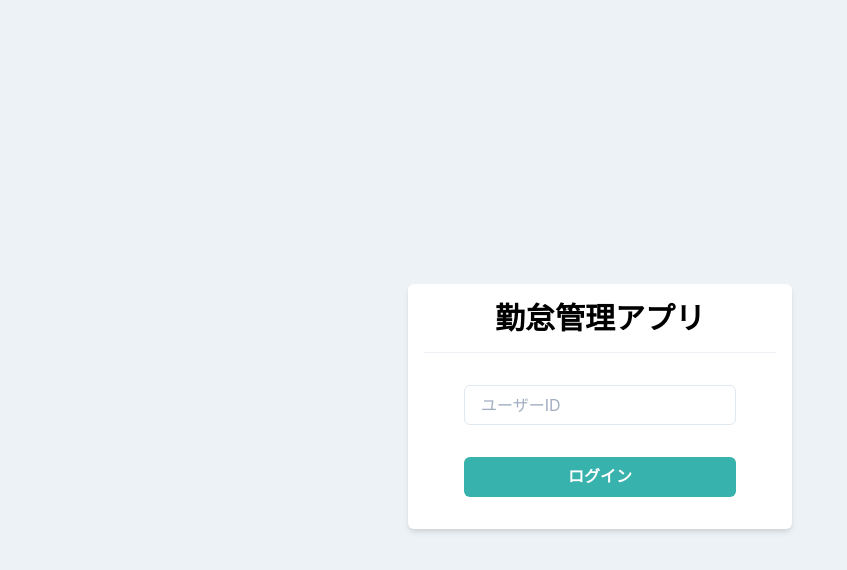
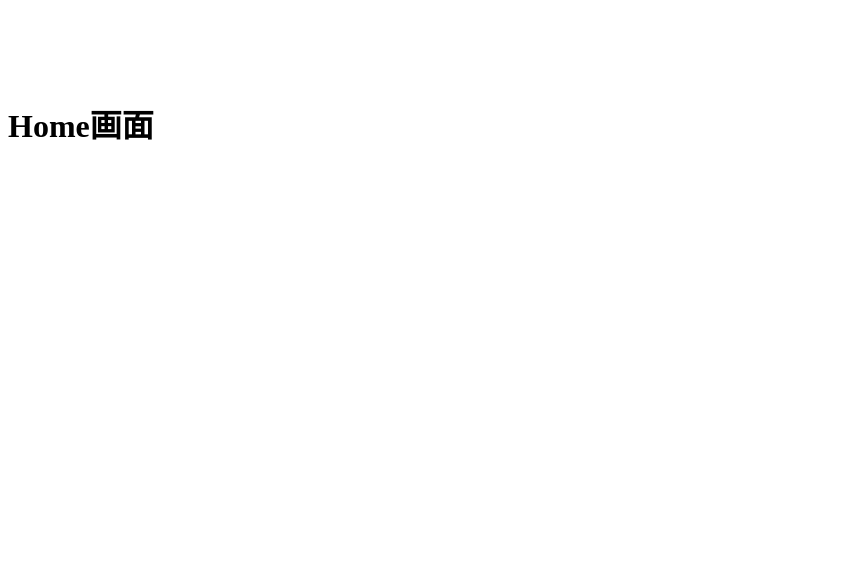
Before and after one commit to sum16/attendance_app_for_react, a React (Create React App) app: page / in a window 1280 px wide. Shown: the top 570 px of the page, without its empty margins (0-847 px from the left). Built offline with nearby package versions, Linux system fonts and the light colour scheme.

Commit message:
react-router-domv5に沿った記述に変更

```diff
--- a/src/router/Router.jsx
+++ b/src/router/Router.jsx
@@ -1,16 +1,16 @@
 import { Switch } from "@chakra-ui/switch";
 import { memo } from "react";
-import { Route, Routes } from "react-router";
+import { Route } from "react-router";
+import { Home } from "../components/Pages/Home";
 import { Login } from "../components/Pages/Login";
 import { TopPage } from "../components/Pages/TopPage";
 
 export const Router = memo(() => {
   return (
     <Switch>
-      <Routes>
-        <Route exact path="/" element={<Login />}></Route>
-        <Route path="/top" element={<TopPage />}></Route>
-      </Routes>
+      <Route exact path="/" render={() => <Home />}></Route>
+      <Route path="/login" render={() => <Login />}></Route>
+      <Route path="/top" render={() => <TopPage />}></Route>
     </Switch>
   );
 });
```
